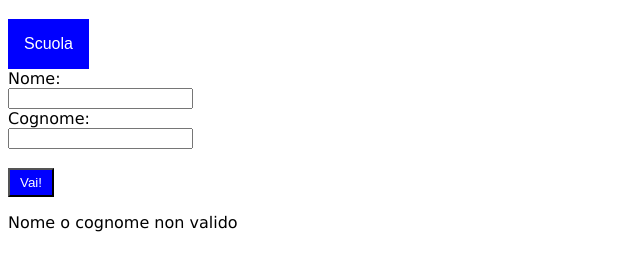
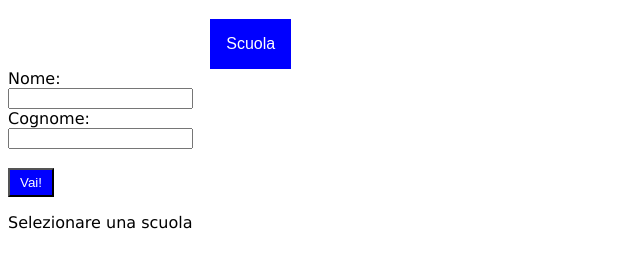
Before and after one commit to Fiocchetto/fiocchetto.github.io, a plain HTML site: page index.html in a window 1280 px wide. Both pictures are taken after a click on the button "Vai!". Shown: the part 62-332 px from the top of the page, without its empty margins (0-640 px from the left). Drawn offline with Linux system fonts and the light colour scheme.

Commit message:
sistemate alcune cose

```diff
--- a/css/style.css
+++ b/css/style.css
@@ -11,6 +11,7 @@ body {
 	padding: 16px;
 	font-size: 16px;
 	border: none;
+	margin-left: 250%;
 }
 
 /* The container <div> - needed to position the dropdown content */
@@ -27,6 +28,7 @@ body {
 	min-width: 160px;
 	box-shadow: 0px 8px 16px 0px rgba(0, 0, 0, 0.2);
 	z-index: 1;
+	margin-left: 250%;
 }
 
 .dropdown-content button {
--- a/scripts/main.js
+++ b/scripts/main.js
@@ -5,8 +5,13 @@ var separatore;
 function calcolo() {
   let nome = document.getElementById("nome").value;
   let cognome = document.getElementById("cognome").value;
+  nome = nome.toLowerCase()
+  nome = nome.replace(/\s+/g, '');
+  cognome = cognome.toLowerCase()
 
-  if(nome !== "" && cognome !== "") {
+  if(separatore === undefined && termineEmail === undefined) {
+    email = "Selezionare una scuola"
+  }else if(nome !== "" && cognome !== "") {
     email =`Email: ${nome}${separatore}${cognome}${termineEmail}`
   }else {
     email = "Nome o cognome non valido"
```
Also changed, not shown: 1 other file.
